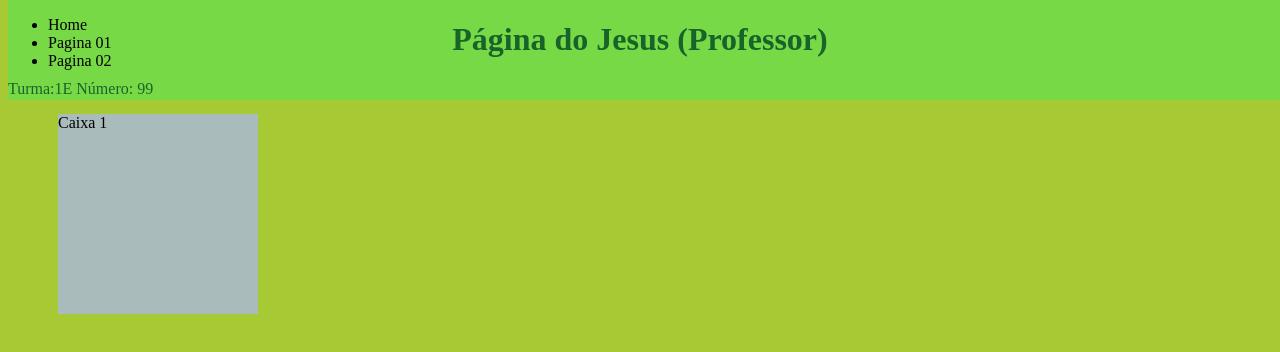
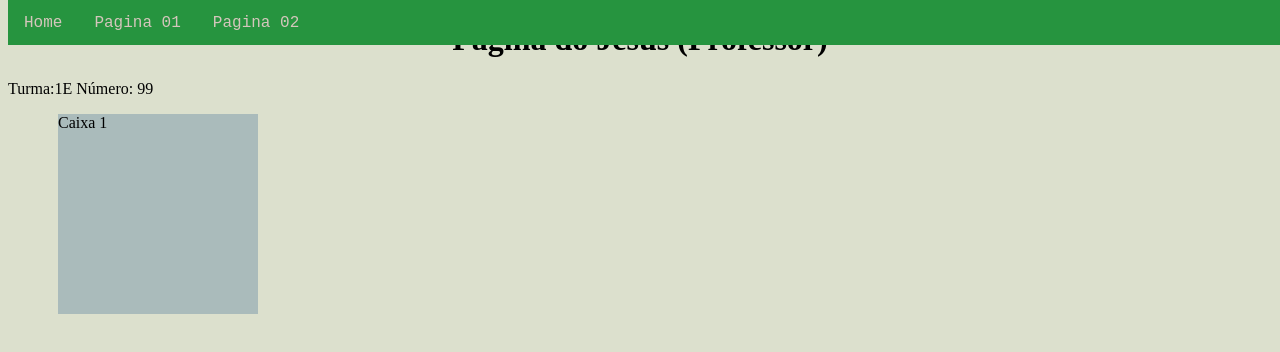
Before and after one commit to jesusmaringa/primeiroe_2t, a plain HTML site: page index.html in a window 1280 px wide. Drawn offline with Linux system fonts and the light colour scheme.

Commit message:
Aula 10-08

```diff
--- a/estilo.css
+++ b/estilo.css
@@ -1,5 +1,5 @@
 body {
-  background: rgb(167, 202, 52);
+  background: rgb(220, 224, 205);
 }
 h1 {
   text-align: center;
@@ -18,8 +18,29 @@ h1 {
 }
 .menuPrincipal {
   position: absolute;
-  background: rgba(55, 236, 98, 0.418);
+  background: rgb(38, 148, 63);
   width: 100%;
-  height: 100px;
+  height: 45px;
   top: 0;
 }
+nav ul {
+  list-style-type: none;
+  margin: 0;
+  padding: 0;
+  overflow: 0;
+}
+li {
+  float: left;
+}
+li a {
+  display: block;
+  color: rgb(212, 198, 188);
+  text-align: center;
+  padding: 14px 16px;
+  text-decoration: none;
+  font-family: 'Courier New', Courier, monospace;
+}
+li a:hover {
+  background: rgb(87, 116, 84);
+  color: blueviolet;
+}
--- a/index.html
+++ b/index.html
@@ -9,9 +9,9 @@
     <div class="menuPrincipal">
        <nav>
          <ul>
-           <li><a href="index.html"></a>Home</li>
-           <li><a href="pagina01.html"></a>Pagina 01</li>
-           <li><a href="pagina02.html"></a>Pagina 02</li>
+           <li><a href="index.html">Home</a></li>
+           <li><a href="pagina01.html">Pagina 01</a></li>
+           <li><a href="pagina02.html">Pagina 02</a></li>
          </ul>
        </nav>
     </div>
```
Also changed, not shown: pagina01.html (+7 -1 lines), pagina02.html (+7 -1 lines).
